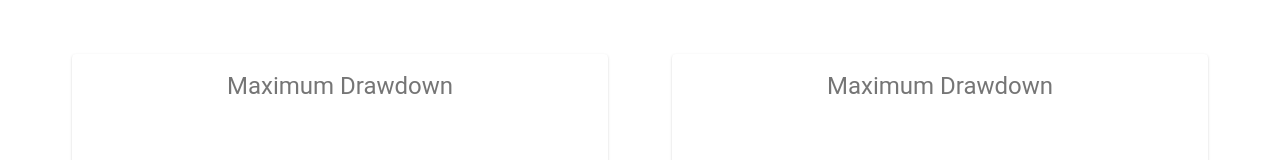
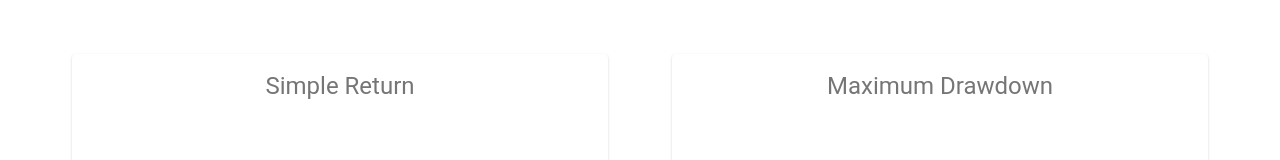
Before and after one commit to mbarragana/recap, a React (Create React App) app: page / in a window 1280 px wide. Shown: the part 130-290 px from the top of the page. Built offline with nearby package versions, Linux system fonts and the light colour scheme.

Commit message:
fix: Fix data analysis label

```diff
--- a/src/scene/DataAnalysis.js
+++ b/src/scene/DataAnalysis.js
@@ -15,7 +15,7 @@ const useStyles = makeStyles(({ palette }) => ({
   },
 }));
 
-function DataAnalysis({ timeSeries, getDataAnalysisValue }) {
+function DataAnalysis({ timeSeries, getDataAnalysisValue, label }) {
   const [isProcessing, setIsProcessing] = useState(false);
   const [value, setValue] = useState();
   const classes = useStyles(value);
@@ -36,7 +36,7 @@ function DataAnalysis({ timeSeries, getDataAnalysisValue }) {
   return (
     <Container>
       <Typography variant="h5" gutterBottom>
-        Maximum Drawdown
+        {label}
       </Typography>
       <Box display="flex" justifyContent="center" alignItems="center" height="70px">
         {isProcessing && (<CircularProgress />)}
--- a/src/scene/DataView.js
+++ b/src/scene/DataView.js
@@ -95,6 +95,7 @@ function DataView({
               <DataAnalysis
                 timeSeries={data}
                 getDataAnalysisValue={getSimpleReturn}
+                label="Simple Return"
               />
             </Paper>
           </Grid>
@@ -103,6 +104,7 @@ function DataView({
               <DataAnalysis
                 timeSeries={data}
                 getDataAnalysisValue={getMaximumDrawdown}
+                label="Maximum Drawdown"
               />
             </Paper>
           </Grid>
```
